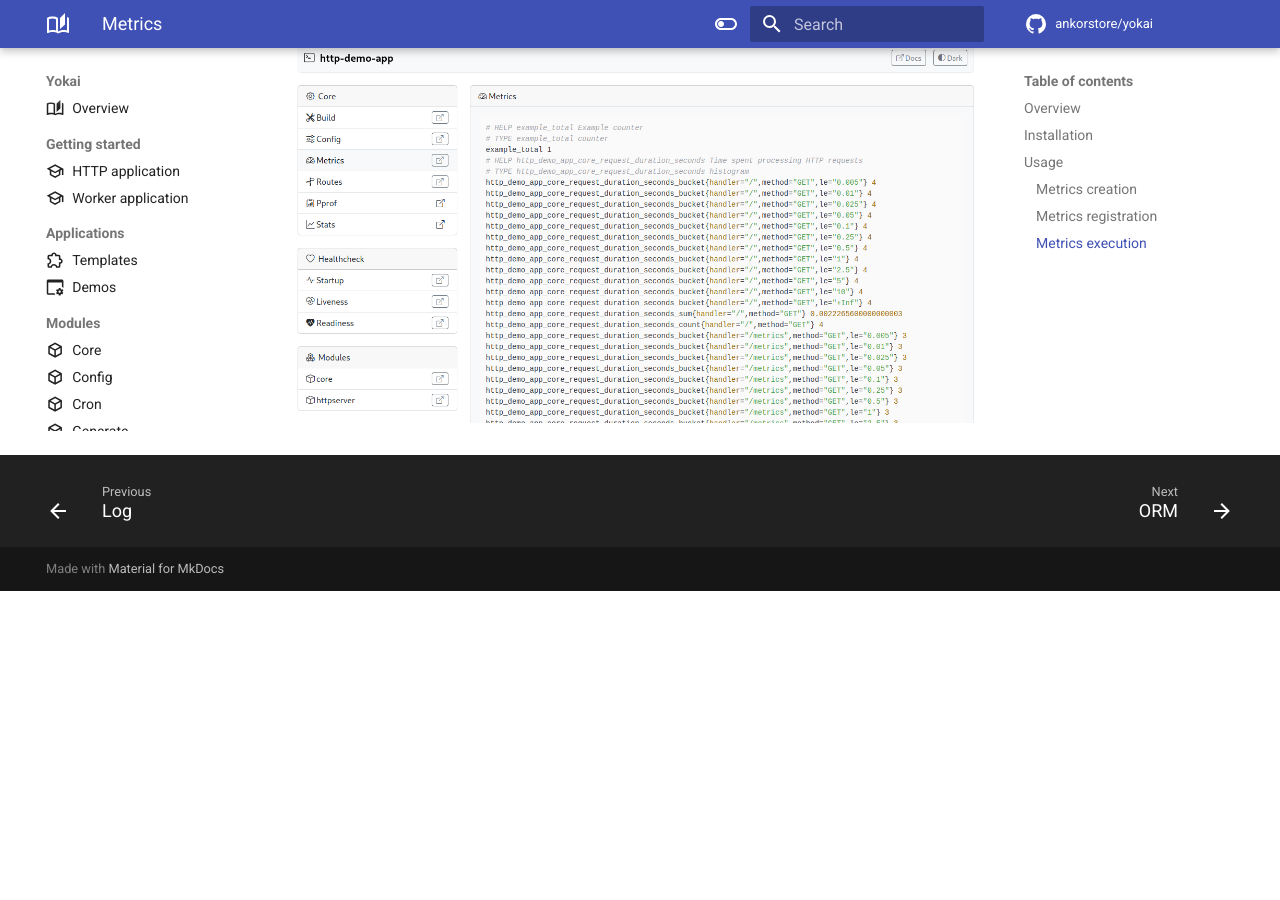
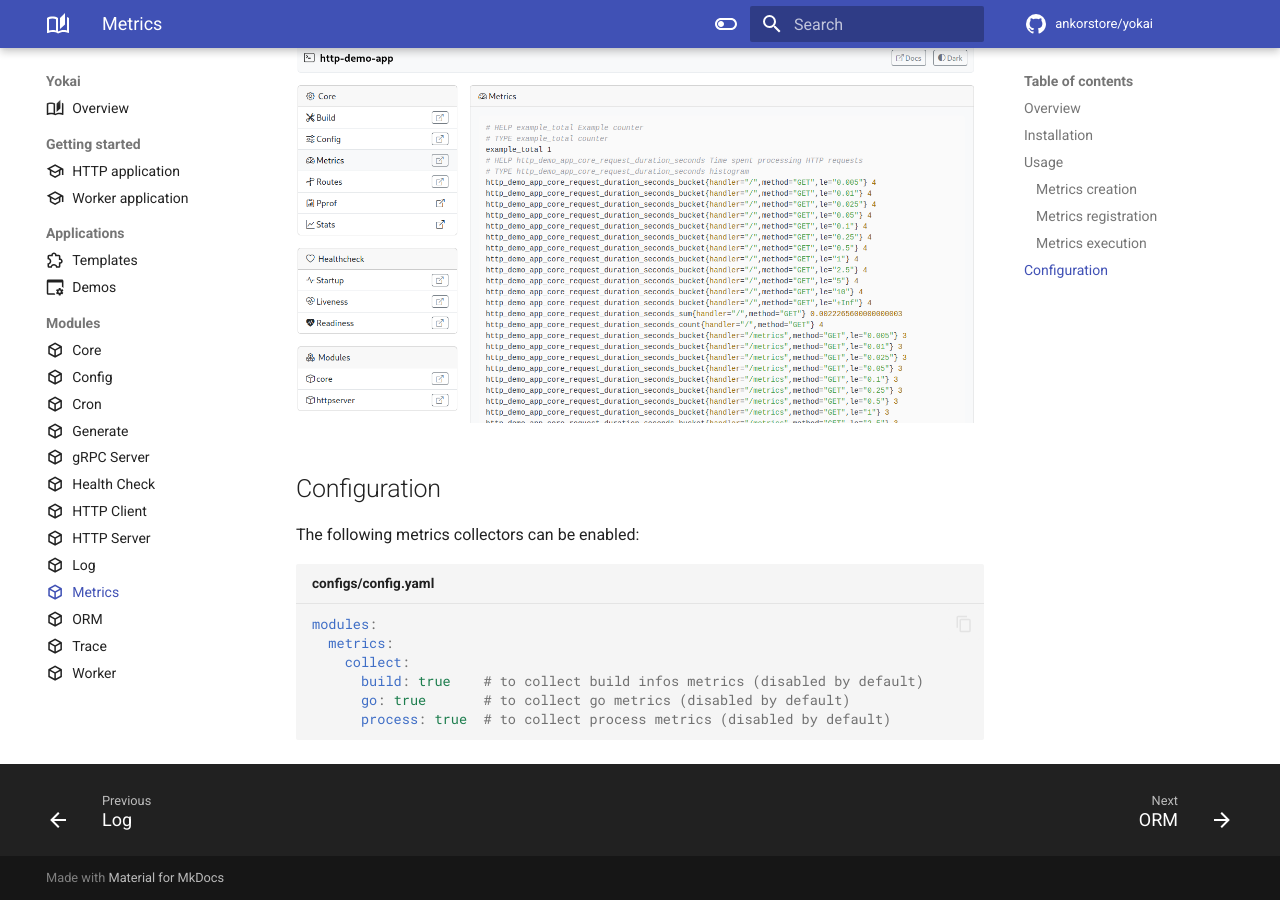
Before and after one commit to ankorstore/yokai, an MkDocs documentation site: the page built from docs/modules/fxmetrics.md, in a window 1280 px wide and 900 px high, scrolled down 2347 px. Built offline with MkDocs 1.6.1 and Material for MkDocs 9.7.7, drawn with Linux system fonts in a browser that asks for light colours; comment, search, counter and statistics services are not loaded; before the commit the page ends 2938 px from its top, so only the background shows below that.

Commit message:
feat(fxmetrics): Added build info, process and go metrics collectors (#177)

````diff
--- a/docs/modules/fxmetrics.md
+++ b/docs/modules/fxmetrics.md
@@ -109,3 +109,16 @@ You can also get, real time, the status of your metrics on the [fxcore](https://
 
 ![](../../assets/images/dash-metrics-light.png#only-light)
 ![](../../assets/images/dash-metrics-dark.png#only-dark)
+
+## Configuration
+
+The following metrics collectors can be enabled:
+
+```yaml title="configs/config.yaml"
+modules:
+  metrics:
+    collect:
+      build: true    # to collect build infos metrics (disabled by default)
+      go: true       # to collect go metrics (disabled by default)
+      process: true  # to collect process metrics (disabled by default)
+```
````
Also changed, not shown: fxmetrics/README.md (+19 -0 lines), 3 other files.
